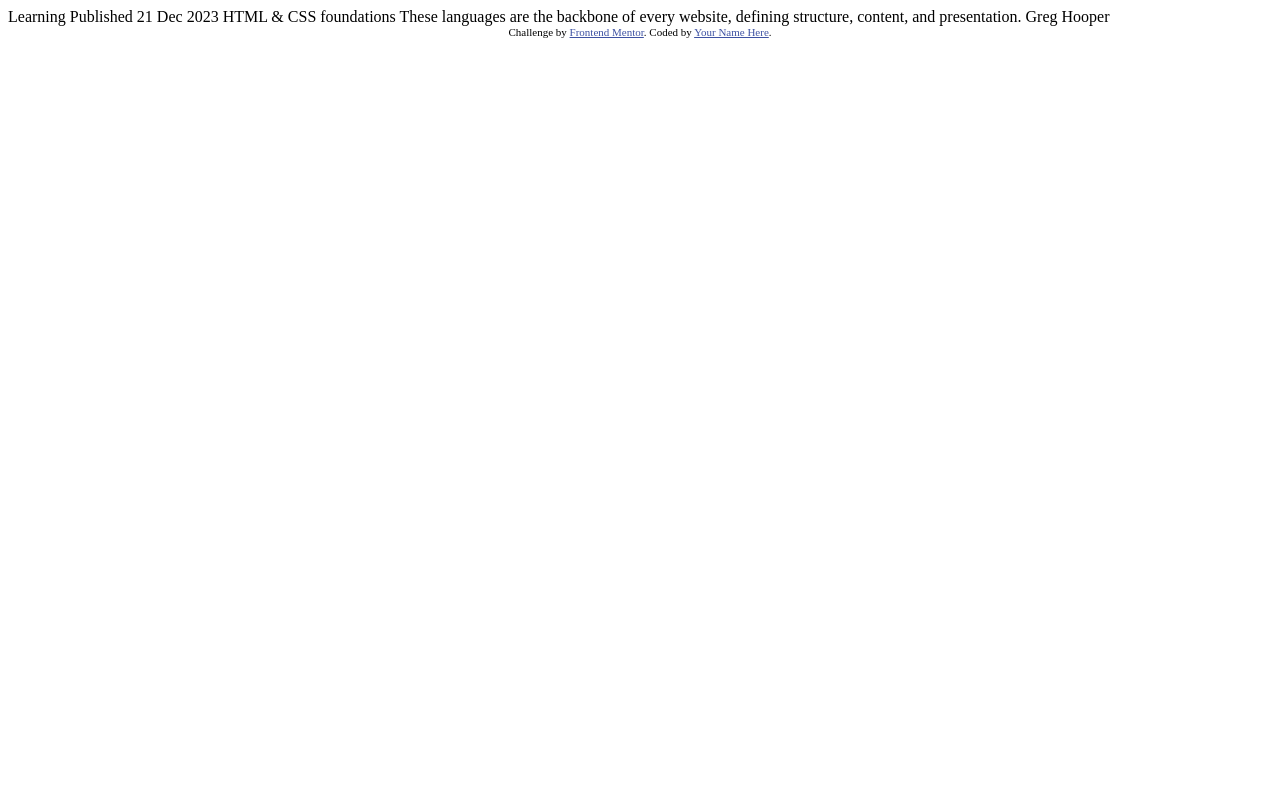
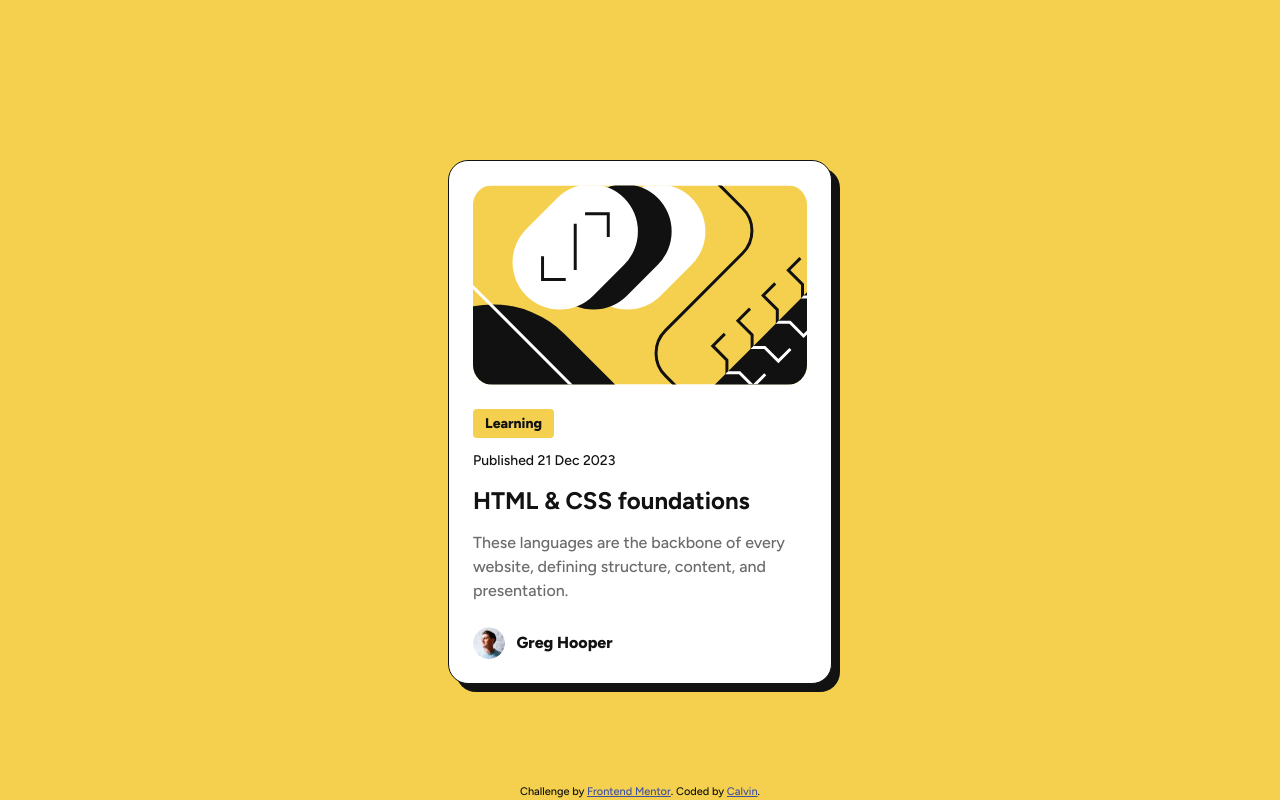
Before and after one commit to calvinvin/frontend_mentor_blog-preview-card-main, a plain HTML site: page index.html in a window 1280 px wide. Drawn offline with Linux system fonts and the light colour scheme.

Commit message:
v1.1 on 2024-11-25

```diff
--- a/index.html
+++ b/index.html
@@ -6,29 +6,139 @@
 
   <link rel="icon" type="image/png" sizes="32x32" href="./assets/images/favicon-32x32.png">
 
+  <link rel="preconnect" href="https://fonts.googleapis.com">
+  <link rel="preconnect" href="https://fonts.gstatic.com" crossorigin>
+  <link href="https://fonts.googleapis.com/css2?family=Figtree:ital,wght@0,300..900;1,300..900&family=Outfit:wght@100..900&display=swap" rel="stylesheet">
+
   <title>Frontend Mentor | Blog preview card</title>
 
   <!-- Feel free to remove these styles or customise in your own stylesheet 👍 -->
   <style>
-    .attribution { font-size: 11px; text-align: center; }
+    .attribution { font-size: 11px; text-align: center; position: absolute; bottom: 0; left: 50%; transform: translateX(-50%);}
     .attribution a { color: hsl(228, 45%, 44%); }
+    :root {
+      --Yellow: hsl(47, 88%, 63%);
+      --White: hsl(0, 0%, 100%);
+      --Gray-500: hsl(0, 0%, 42%);
+      --Gray-950: hsl(0, 0%, 7%);
+    }
+    * {
+      margin: 0;
+      padding: 0;
+      box-sizing: border-box;
+    }
+    body {
+      color: var(--Gray-950);
+      font-family: "Figtree";
+      font-weight: 500;
+      line-height: 1.5;
+      /* letter-spacing: 0; */
+      background-color: var(--Yellow);
+    }
+    .preview-card {
+      display: flex;
+      flex-direction: column;
+      gap: 24px;
+      margin-inline: auto;
+      margin-top: 20svh;
+      background-color: var(--White);
+      width: 24rem;
+      padding: 24px;
+      border-radius: 20px;
+      border: 1px solid var(--Gray-950);
+      box-shadow: 8px 8px 0px 0px var(--Gray-950);
+    }
+    .article-photo {
+      width: 100%;
+      border-radius: 20px;
+    }
+    .article-tag {
+      background-color: var(--Yellow);
+      font-size: 14px;
+      font-weight: 800;
+      width: fit-content;
+      padding-block: 4px;
+      padding-inline: 12px;
+      border-radius: 4px;
+    }
+    .article-info-wrapper {
+      display: flex;
+      flex-direction: column;
+      gap: 12px;
+    }
+    .published-date {
+      font-size: 14px;
+    }
+    .article-title {
+      font-size: 1.5rem;
+    }
+    .article-description {
+      color: var(--Gray-500);
+    }
+    .article-author {
+      display: flex;
+      align-items: center;
+      gap: 12px;
+    }
+    .author-avatar {
+      border-radius: 100%;
+      height: 2rem;
+    }
+    .author-name {
+      font-weight: 800;
+    }
+    h1 > a {
+      color: inherit;
+      text-decoration: none;
+    }
+    h1 > a:focus, h1 > a:hover {
+      color: var(--Yellow);
+    }
+
+    @media (max-width: 440px) {
+      body {
+        font-size: 12px;
+      }
+      .preview-card {
+        width: 87.2%;
+      }
+      .article-title {
+        font-size: 20px;
+      }
+      .article-description {
+        font-size: 14px;
+      }
+      .author-name {
+        font-size: 14px;
+      }
+    }
+
   </style>
 </head>
 <body>
+  <main>
+    <section class="preview-card">
+      <img class="article-photo" src="./assets/images/illustration-article.svg" alt="Illustration picture of the article."></img>
+      <div class="article-info-wrapper">
+        <p class="article-tag">Learning</p>
+        <p class="published-date">Published 21 Dec 2023</p>
+        <h1 class="article-title"><a href="#" >HTML & CSS foundations</a></h1>
+        <p class="article-description">
+          These languages are the backbone of every website, defining structure, content, and presentation.
+        </p>
+      </div>
+      <div class="article-author">
+        <img class="author-avatar" src="./assets/images/image-avatar.webp" alt="Author's avatar." />
+        <p class="author-name">Greg Hooper</p>
+      </div>
 
-  Learning
-
-  Published 21 Dec 2023
-
-  HTML & CSS foundations
-
-  These languages are the backbone of every website, defining structure, content, and presentation.
-
-  Greg Hooper
-
-  <div class="attribution">
-    Challenge by <a href="https://www.frontendmentor.io?ref=challenge" target="_blank">Frontend Mentor</a>.
-    Coded by <a href="#">Your Name Here</a>.
-  </div>
+    </section>
+  </main>
+  <footer>
+    <div class="attribution">
+      Challenge by <a href="https://www.frontendmentor.io?ref=challenge" target="_blank">Frontend Mentor</a>.
+      Coded by <a href="#">Calvin</a>.
+    </div>
+  </footer>
 </body>
 </html>
```
Also changed, not shown: design/desktop-design.jpg.
